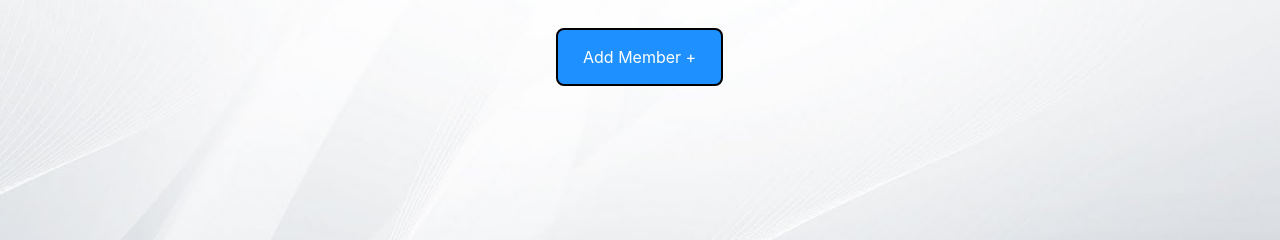
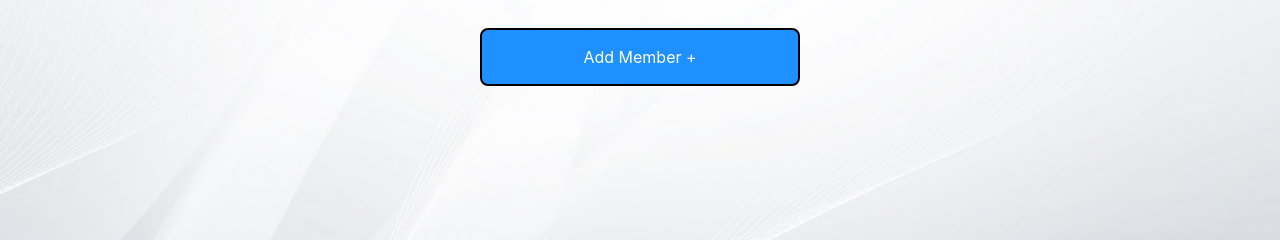
Before and after one commit to myersc7/seniorproject, a Flask app: template app/templates/team.html in a window 1280 px wide. Shown: the part 223-463 px from the top of the page. Run offline with Flask 2, Linux system fonts and the light colour scheme; the template is opened without the code that fills it: most values are stand-ins (such as "Sample title", 1, 10 or a date in 2020); some libraries are stand-ins or nearby versions.

Commit message:
Updated add member button with functionality

```diff
--- a/app/templates/team.html
+++ b/app/templates/team.html
@@ -29,9 +29,11 @@
 	</div>
     {% endfor %}
     <div class="center">
-    <button class="button hvr-shrink" href="#">
+    <a href="/addmember/{{ project_id }}" class="button user-page-button hvr-shrink">
         Add Member +
-    </button>
+        <span class = "glyphicon glyphcon-plus">
+        </span>
+    </a>
     </div>
 
 <script>
```
